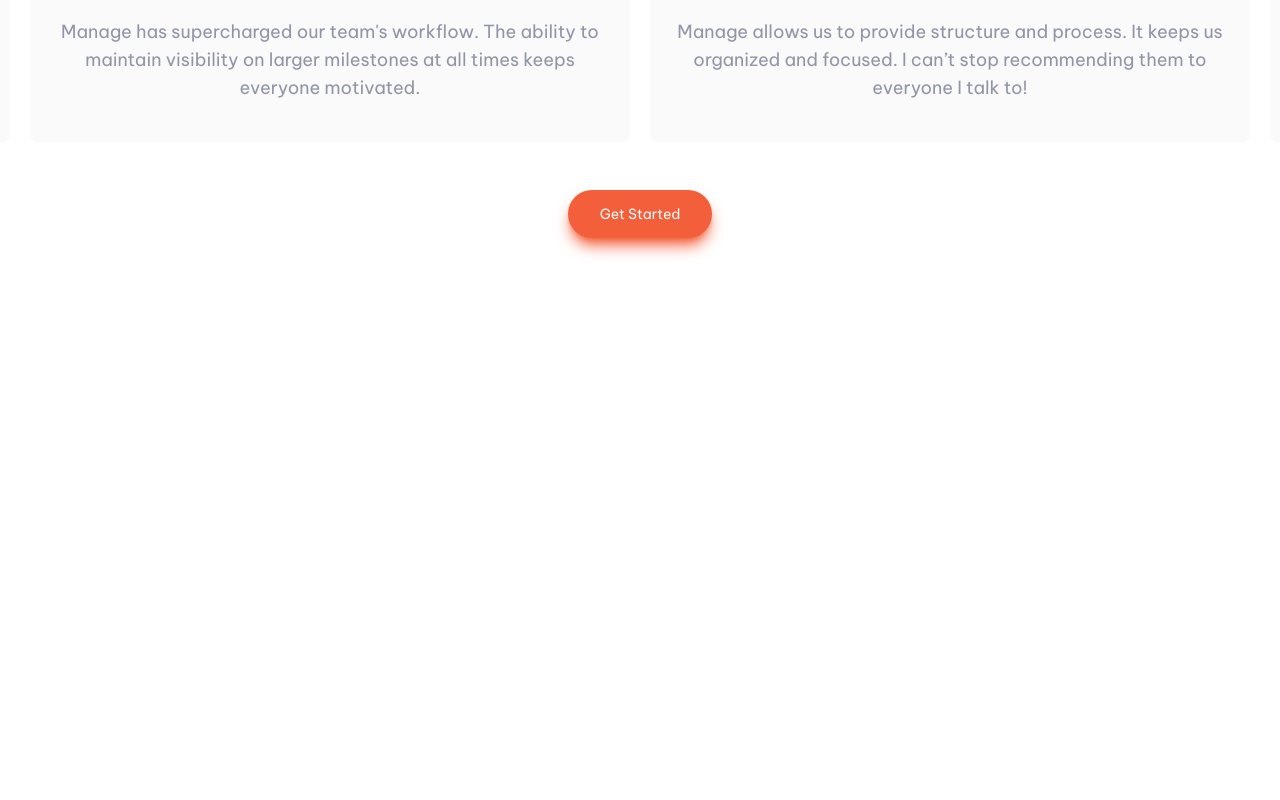
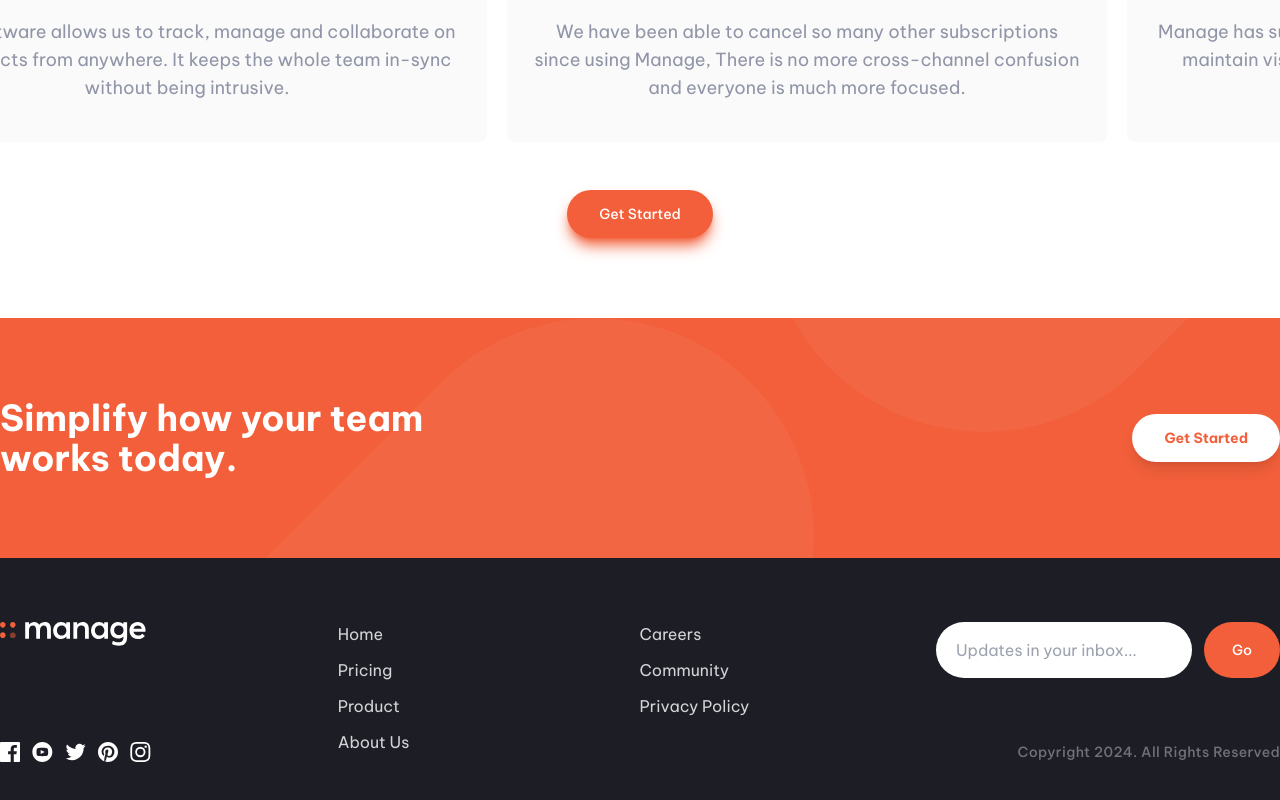
Before and after one commit to SeyrenZ/manage-landing-page, a Next.js app: page / in a window 1280 px wide. Shown: the part 1698-2498 px from the top of the page. Before the commit the page ends 2016 px from the top, so only its background shows below. Built offline with nearby package versions, Linux system fonts and the light colour scheme.

Commit message:
feat: add banner, footer section, add animation for reviews

```diff
--- /dev/null
+++ b/src/app/components/Banner.tsx
@@ -0,0 +1,23 @@
+import React from "react";
+import { BgTablet } from "./svgs";
+
+const Banner = () => {
+  return (
+    <div className="w-full h-auto py-20 bg-brightRed relative overflow-hidden">
+      <BgTablet className="absolute z-0 opacity-5 top-0" />
+      <BgTablet className="absolute z-0 opacity-5 top-[-700px] right-[-300px]" />
+      <div className="w-full h-auto max-w-[1280px] mx-auto flex justify-between items-center relative z-10">
+        <div className="text-4xl font-bold text-white">
+          Simplify how your team
+          <br />
+          works today.
+        </div>
+        <button className="w-fit py-3.5 px-8 rounded-[50px] bg-white hover:scale-110 shadow-lg flex items-center justify-center transition ease-in-out duration-300">
+          <div className="text-brightRed text-sm font-bold">Get Started</div>
+        </button>
+      </div>
+    </div>
+  );
+};
+
+export default Banner;
--- a/src/app/components/Button.tsx
+++ b/src/app/components/Button.tsx
@@ -4,7 +4,7 @@
   return (
     <div>
       <button className="w-fit py-3.5 px-8 rounded-[50px] bg-brightRed shadow-brightRed hover:opacity-80 shadow-lg flex items-center justify-center">
-        <div className="text-white text-sm">Get Started</div>
+        <div className="text-white text-sm font-medium">Get Started</div>
       </button>
     </div>
   );
--- /dev/null
+++ b/src/app/components/Footer.tsx
@@ -0,0 +1,72 @@
+import React from "react";
+import {
+  FacebookIcon,
+  InstagramIcon,
+  LogoWhite,
+  PinterestIcon,
+  TwitterIcon,
+  YoutubeIcon,
+} from "./svgs";
+import Link from "next/link";
+
+const Footer = () => {
+  type Link = {
+    name: string;
+    url: string;
+  };
+
+  const links: Link[] = [
+    { name: "Home", url: "#" },
+    { name: "Pricing", url: "#" },
+    { name: "Product", url: "#" },
+    { name: "About Us", url: "#" },
+    { name: "Careers", url: "#" },
+    { name: "Community", url: "#" },
+    { name: "Privacy Policy", url: "#" },
+  ];
+
+  return (
+    <div className="w-full h-auto py-16 bg-veryDarkBlue">
+      <div className="w-full h-[140px] max-w-[1280px] mx-auto flex items-start justify-between">
+        <div className="w-auto h-full flex flex-col items-start justify-between">
+          <LogoWhite />
+          <div className="flex items-center gap-x-3">
+            <FacebookIcon />
+            <YoutubeIcon />
+            <TwitterIcon />
+            <PinterestIcon />
+            <InstagramIcon />
+          </div>
+        </div>
+        <div
+          className="space-y-3"
+          style={{ columnCount: 2, columnGap: "12rem" }}
+        >
+          {links.map((link) => (
+            <div key={link.name}>
+              <Link href={link.url} className="text-zinc-300 hover:text-white">
+                {link.name}
+              </Link>
+            </div>
+          ))}
+        </div>
+        <div className="w-auto h-full flex flex-col items-end justify-between gap-x-3">
+          <div className="flex gap-x-3">
+            <input
+              className="w-64 px-5 h-14 bg-white rounded-[50px] focus:outline-none"
+              placeholder="Updates in your inbox..."
+            />
+            <button className="w-fit px-7 h-14 bg-brightRed rounded-[50px]">
+              <div className="text-white font-medium text-sm">Go</div>
+            </button>
+          </div>
+          <div className="text-sm font-medium text-zinc-500 tracking-wide">
+            Copyright {new Date().getFullYear()}. All Rights Reserved
+          </div>
+        </div>
+      </div>
+    </div>
+  );
+};
+
+export default Footer;
--- a/src/app/components/Navbar.tsx
+++ b/src/app/components/Navbar.tsx
@@ -18,7 +18,7 @@
   ];
 
   return (
-    <header className="w-full h-auto px-10 bg-transparent fixed z-50">
+    <header className="w-full h-auto px-10  fixed z-50  ">
       <nav
         className="w-full max-w-[1280px] mx-auto py-16 flex justify-between items-center"
         data-aos="fade-down"
@@ -30,7 +30,7 @@
         <div className="flex items-center gap-x-9">
           {links.map((link, index) => (
             <Link
-              className="text-darkBlue hover:text-darkGrayBlue font-medium"
+              className="text-darkBlue hover:scale-110 font-medium transition ease-in-out duration-300"
               key={index}
               href={link.url}
             >
--- a/src/app/components/Review.tsx
+++ b/src/app/components/Review.tsx
@@ -1,13 +1,12 @@
 "use client";
 import Image from "next/image";
-import React from "react";
-import { Swiper, SwiperSlide } from "swiper/react";
-import { Pagination } from "swiper/modules";
+import React, { useState } from "react";
 import "swiper/css";
 import "swiper/css/pagination";
 import { Button } from ".";
-
+import "./styles.css";
 const Review = () => {
+  const [isPaused, setIsPaused] = useState(false);
   type Review = {
     name: string;
     image: string;
@@ -48,10 +47,10 @@
           What they've said
         </div>
         <div className="flex items-center gap-x-5">
-          {reviews.map((review, index) => (
+          {[...reviews, ...reviews].map((review, index) => (
             <div
               key={index}
-              className="w-[600px] p-10 rounded-lg bg-veryLightGray flex flex-col items-center justify-center gap-y-5 relative"
+              className="w-[600px] p-10 rounded-lg bg-veryLightGray flex flex-col items-center justify-center gap-y-5 relative animate-infinite-scroll"
             >
               <div>
                 <Image
--- a/src/app/components/index.ts
+++ b/src/app/components/index.ts
@@ -3,3 +3,5 @@
 export { default as Button } from "./Button";
 export { default as Content } from "./Content";
 export { default as Review } from "./Review";
+export { default as Banner } from "./Banner";
+export { default as Footer } from "./Footer";
--- /dev/null
+++ b/src/app/components/styles.css
@@ -0,0 +1,7 @@
+.animate-infinite-scroll {
+    animation-play-state: running;
+  }
+
+  .animate-infinite-scroll:hover {
+    animation-play-state: paused;
+  }
--- a/src/app/components/svgs/index.ts
+++ b/src/app/components/svgs/index.ts
@@ -1,4 +1,5 @@
 export { default as Logo } from "./logo.svg";
+export { default as LogoWhite } from "./logo-white.svg";
 export { default as FacebookIcon } from "./icon-facebook.svg";
 export { default as TwitterIcon } from "./icon-twitter.svg";
 export { default as InstagramIcon } from "./icon-instagram.svg";
--- a/src/app/page.tsx
+++ b/src/app/page.tsx
@@ -1,5 +1,5 @@
 "use client";
-import { Content, Header, Review } from "./components";
+import { Banner, Content, Header, Review, Footer } from "./components";
 import { useEffect } from "react";
 import Aos from "aos";
 import "aos/dist/aos.css";
@@ -8,10 +8,12 @@
     Aos.init();
   }, []);
   return (
-    <main className="pt-[176px] overflow-hidden px-10">
+    <main className="pt-[176px] overflow-hidden">
       <Header />
       <Content />
       <Review />
+      <Banner />
+      <Footer />
     </main>
   );
 }
--- a/tailwind.config.ts
+++ b/tailwind.config.ts
@@ -16,8 +16,18 @@
         veryPaleRed: "hsl(13, 100%, 96%)",
         veryLightGray: "hsl(0, 0%, 98%)",
       },
+      animation: {
+        "infinite-scroll": "infinite-scroll 25s linear infinite",
+      },
+      keyframes: {
+        "infinite-scroll": {
+          from: { transform: "translateX(0)" },
+          to: { transform: "translateX(-100%)" },
+        },
+      },
     },
   },
+
   plugins: [],
 };
 
```
Also changed, not shown: src/app/components/svgs/logo-white.svg (added), src/app/globals.css (line endings or trailing spaces).
